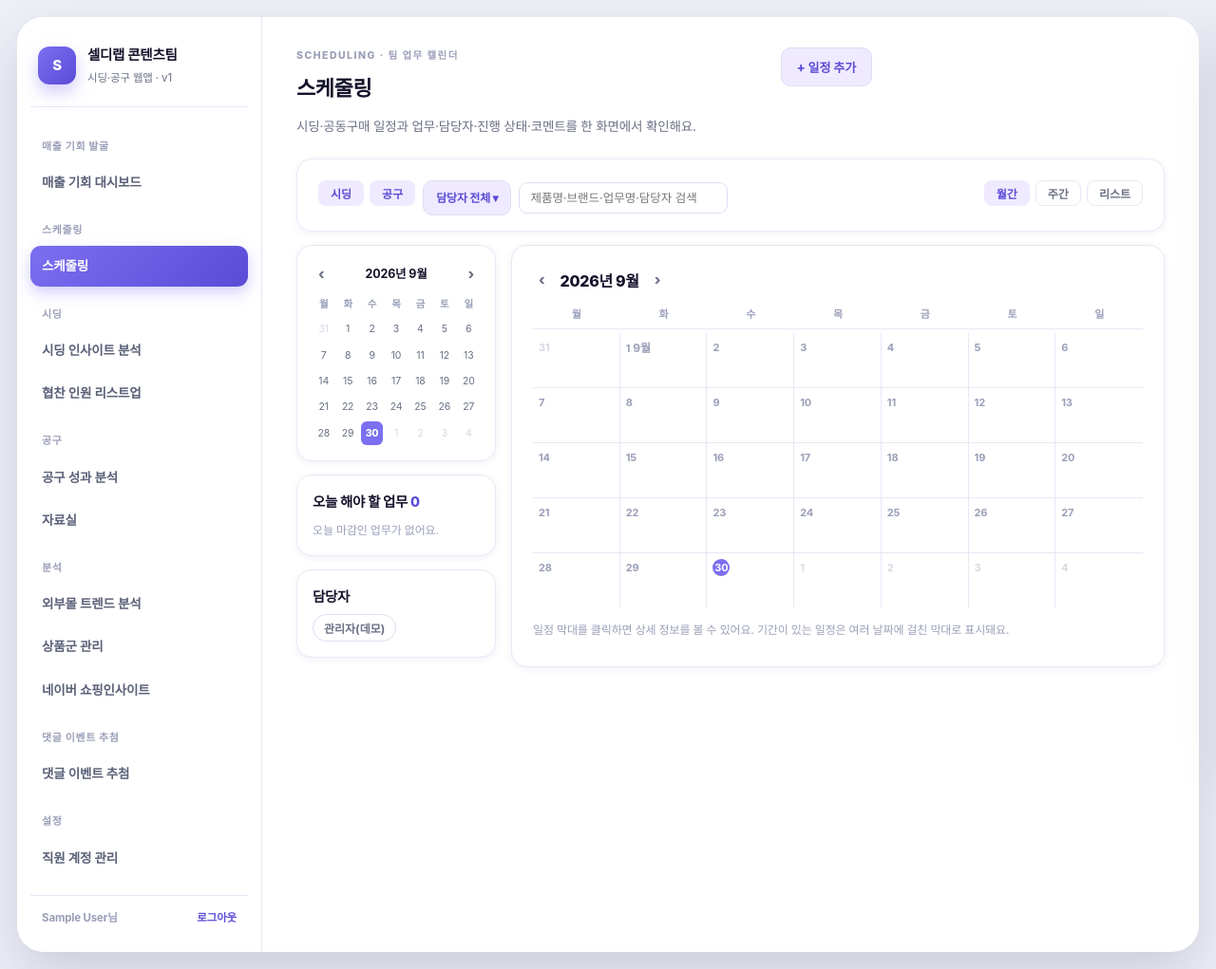
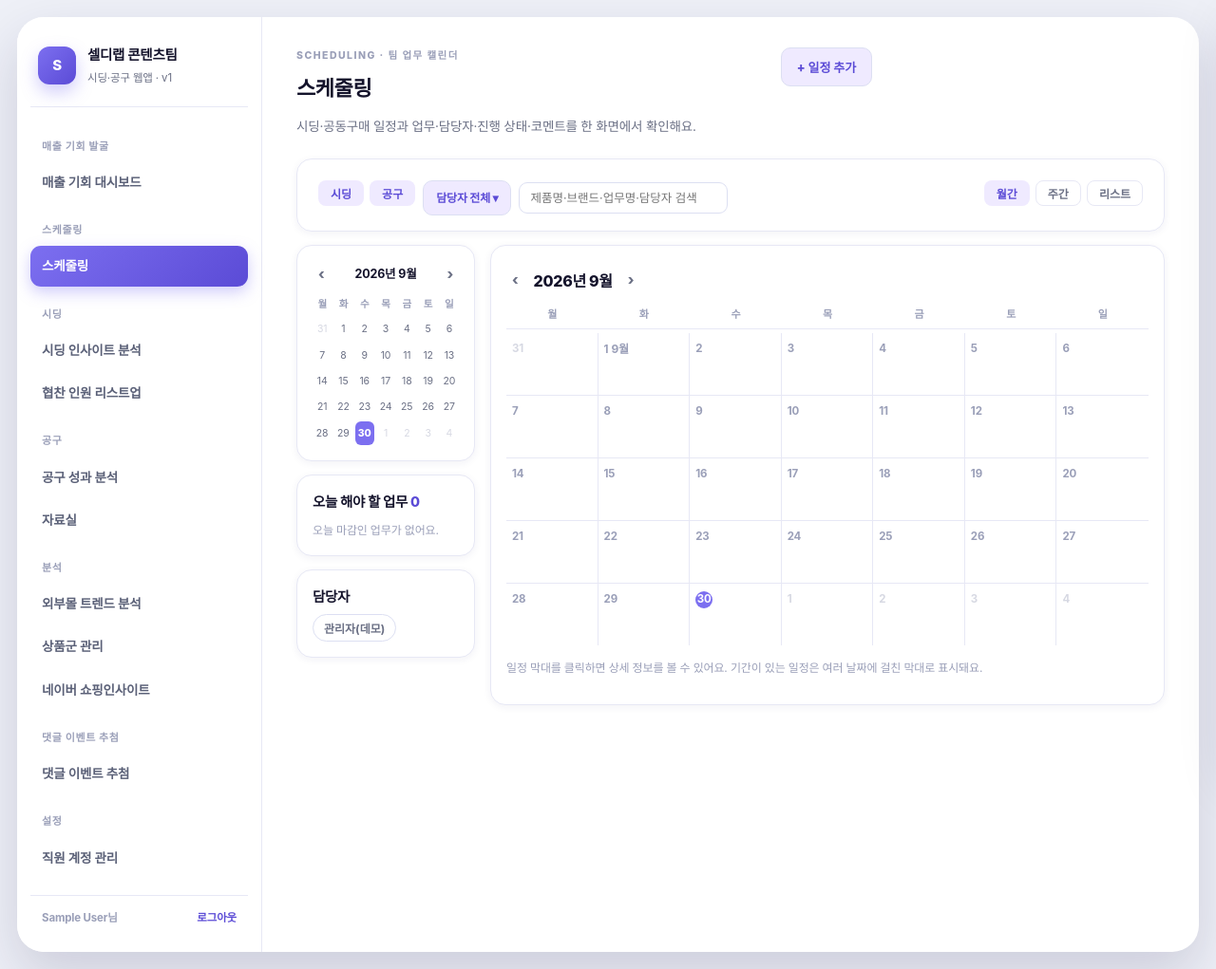
Before and after one commit to on960608/celdylab-webapp, a Flask app: page /schedule/ in a window 1280 px wide. Shown: the whole page at 95% size. Run offline with Flask 3, Linux system fonts and the light colour scheme; the visitor is signed in with stand-in values (Sample User, id 1); data comes from the database, SQL or seed files in the repository; data that the repository does not hold is empty; some web fonts are replaced.

Commit message:
스케줄링 캘린더 사이즈 확대 (하루짜리 일정 가독성 개선)

```diff
--- a/celdylab-webapp/templates/schedule.html
+++ b/celdylab-webapp/templates/schedule.html
@@ -93,7 +93,7 @@
       {% for week in weeks %}
       <div class="sch-week">
         <div class="sch-col-guides">{% for _ in range(7) %}<div></div>{% endfor %}</div>
-        <div class="sch-week-grid" style="grid-template-rows:22px repeat({{ week.lane_count }}, 22px)">
+        <div class="sch-week-grid" style="grid-template-rows:24px repeat({{ week.lane_count }}, 28px)">
           {% for d in week.days %}
           <div class="sch-daynum {{ 'is-other' if d.is_other_month else '' }}" style="grid-column:{{ loop.index }};grid-row:1">
             {% if d.is_today %}<span class="sch-today-dot">{{ d.day }}</span>{% else %}{{ d.day }}{% if d.show_month_label and not d.is_other_month %}<span class="note" style="margin-left:3px">{{ month }}월</span>{% endif %}{% endif %}
@@ -184,7 +184,8 @@
 </aside>
 
 <style>
-.sch-layout { display:grid; grid-template-columns:210px 1fr; gap:16px; align-items:start; }
+.page-pad:has(.sch-layout) { max-width:1180px; }
+.sch-layout { display:grid; grid-template-columns:188px 1fr; gap:16px; align-items:start; }
 @media (max-width:860px) { .sch-layout { grid-template-columns:1fr; } }
 .sch-side { display:grid; gap:14px; }
 .sch-mini-head { display:flex; align-items:center; justify-content:space-between; font-size:12.5px; margin-bottom:8px; }
@@ -202,7 +203,7 @@
 .sch-people-chip { font-family:inherit; cursor:pointer; border:1px solid var(--line2); background:var(--panel); color:var(--muted); font-size:12px; font-weight:700; padding:5px 11px; border-radius:999px; }
 .sch-people-chip.is-active { background:var(--accent-soft); color:var(--accent-deep); border-color:transparent; }
 
-.sch-main { padding:22px 22px 16px; }
+.sch-main { padding:22px 16px 16px; }
 .sch-main-head { display:flex; align-items:center; gap:10px; margin-bottom:12px; }
 .sch-main-head h3 { font-size:16px; }
 .sch-weekday-row { display:grid; grid-template-columns:repeat(7,1fr); text-align:center; font-size:11px; font-weight:800; color:var(--muted2); padding-bottom:6px; border-bottom:1px solid var(--line); margin-bottom:4px; }
@@ -213,10 +214,10 @@
 .sch-col-guides > div { border-right:1px solid var(--line); }
 .sch-col-guides > div:last-child { border-right:none; }
 .sch-week-grid { position:relative; z-index:1; display:grid; grid-template-columns:repeat(7,1fr); row-gap:3px; }
-.sch-daynum { font-size:11px; font-weight:700; color:var(--muted2); padding:2px 6px; }
+.sch-daynum { font-size:11.5px; font-weight:700; color:var(--muted2); padding:3px 6px; }
 .sch-daynum.is-other { opacity:.4; }
 .sch-today-dot { display:inline-flex; align-items:center; justify-content:center; width:18px; height:18px; border-radius:50%; background:var(--accent); color:#fff; }
-.sch-bar { margin:0 3px; padding:2px 8px; border-radius:6px; border:1px solid; font-size:11.5px; font-weight:700; cursor:pointer; white-space:nowrap; overflow:hidden; text-overflow:ellipsis; }
+.sch-bar { margin:0 3px; padding:0 9px; height:100%; box-sizing:border-box; border-radius:6px; border:1px solid; font-size:12.5px; font-weight:700; cursor:pointer; white-space:nowrap; overflow:hidden; text-overflow:ellipsis; display:flex; align-items:center; }
 .sch-bar.cont-left { border-top-left-radius:0; border-bottom-left-radius:0; margin-left:0; }
 .sch-bar.cont-right { border-top-right-radius:0; border-bottom-right-radius:0; margin-right:0; }
 .sch-bar[data-hidden="1"] { display:none; }
```
